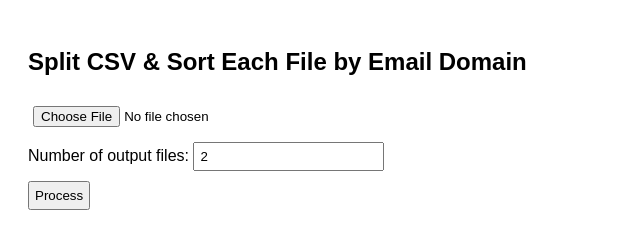
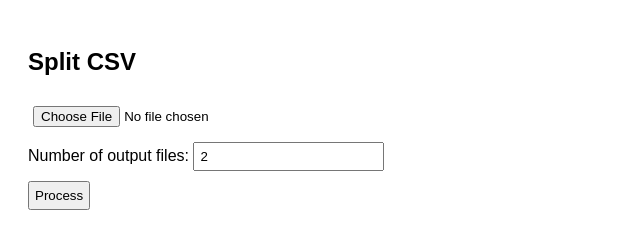
Before and after one commit to borovyar/csv-parser, a plain HTML site: page index.html in a window 1280 px wide. Shown: the whole page, without its empty margins (0-640 px from the left). Drawn offline with nearby package versions, Linux system fonts and the light colour scheme.

Commit message:
Another typo

```diff
--- a/index.html
+++ b/index.html
@@ -2,7 +2,7 @@
 <html lang="en">
 <head>
   <meta charset="UTF-8">
-  <title>CSV Split & Sort in Files</title>
+  <title>CSV Split</title>
   <script src="https://cdnjs.cloudflare.com/ajax/libs/PapaParse/5.4.1/papaparse.min.js"></script>
   <style>
     body { font-family: sans-serif; padding: 20px; }
@@ -10,7 +10,7 @@
   </style>
 </head>
 <body>
-  <h2>Split CSV & Sort Each File by Email Domain</h2>
+  <h2>Split CSV</h2>
 
   <input type="file" id="csvFile" accept=".csv" />
   <br>
```
